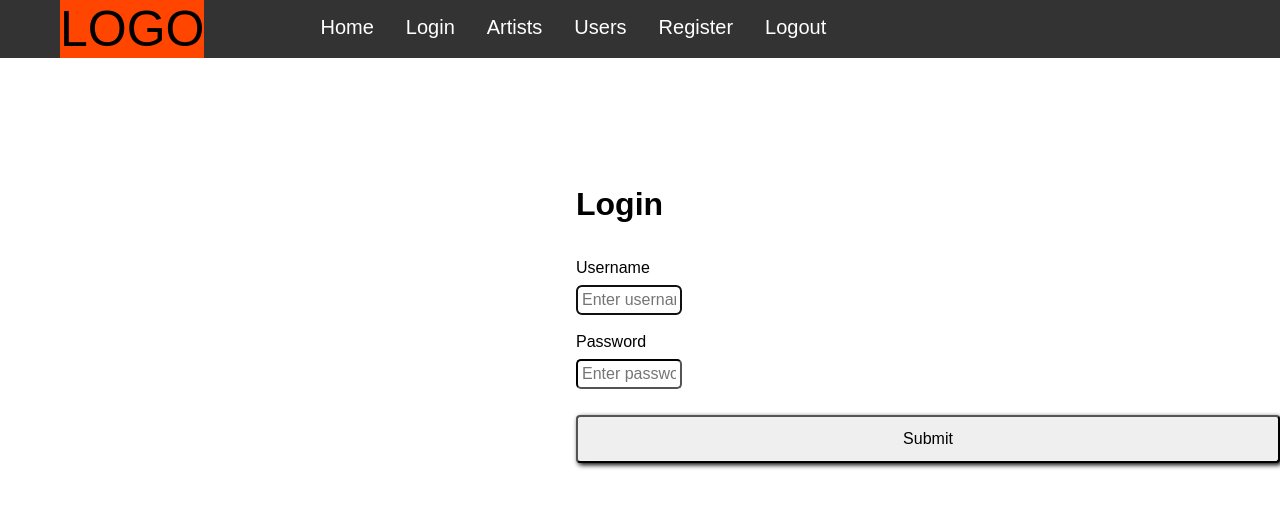
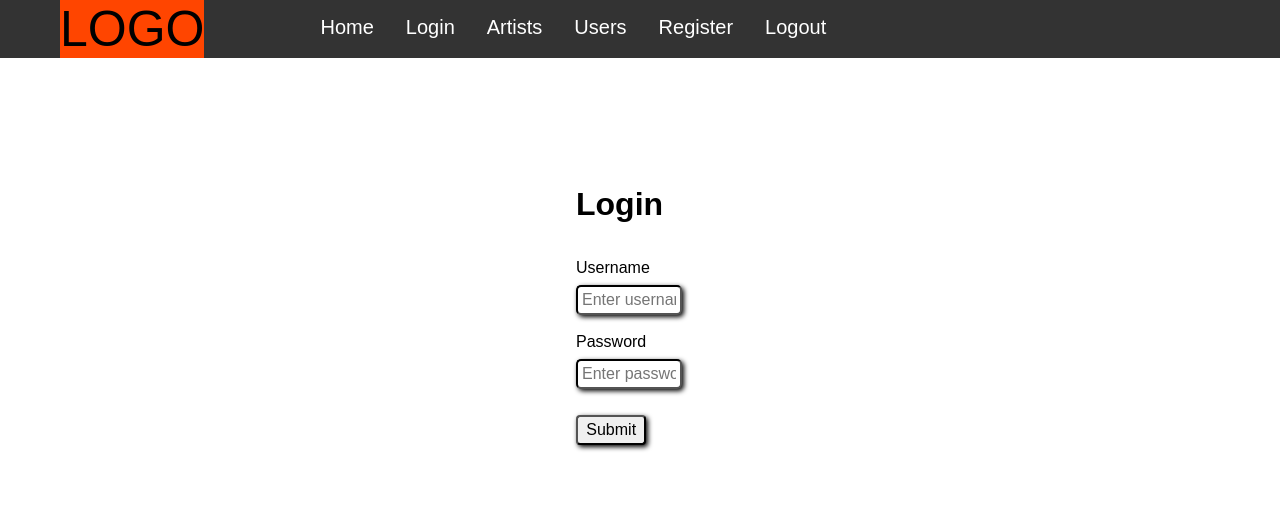
Before and after one commit to CodecoolGlobal/el-proyecte-grande-sprint-1-csharp-KisLorand, a React (Create React App) app in the folder Badcamp/Frontend/: page /login in a window 1280 px wide. Shown: the top 508 px of the page. Built offline with nearby package versions, Linux system fonts and the light colour scheme.

Commit message:
updating stylesheet for login page

```diff
--- a/Badcamp/Frontend/src/components/Login/Login.css
+++ b/Badcamp/Frontend/src/components/Login/Login.css
@@ -23,14 +23,25 @@ body {
     font-size: 1rem;
     border-color: #000000;
     border-radius: 5px;
+    box-shadow: 2px 2px 5px #000;
+    outline: none;
 }
 
 button {
-    width: 100%;
-    min-height: 48px;
+    width: 10%;
+    min-height: 30px;
     margin-top: 0.5rem;
     font-size: 1rem;
     border-radius: 0.25rem;
     box-shadow: 2px 2px 5px #000;
     padding: 0.25rem;
 }
+
+    button:hover {
+        background-color: lightgrey;
+    }
+
+    button:active {
+        background-color: lightgrey;
+        transform: translateY(4px);
+    }
```
